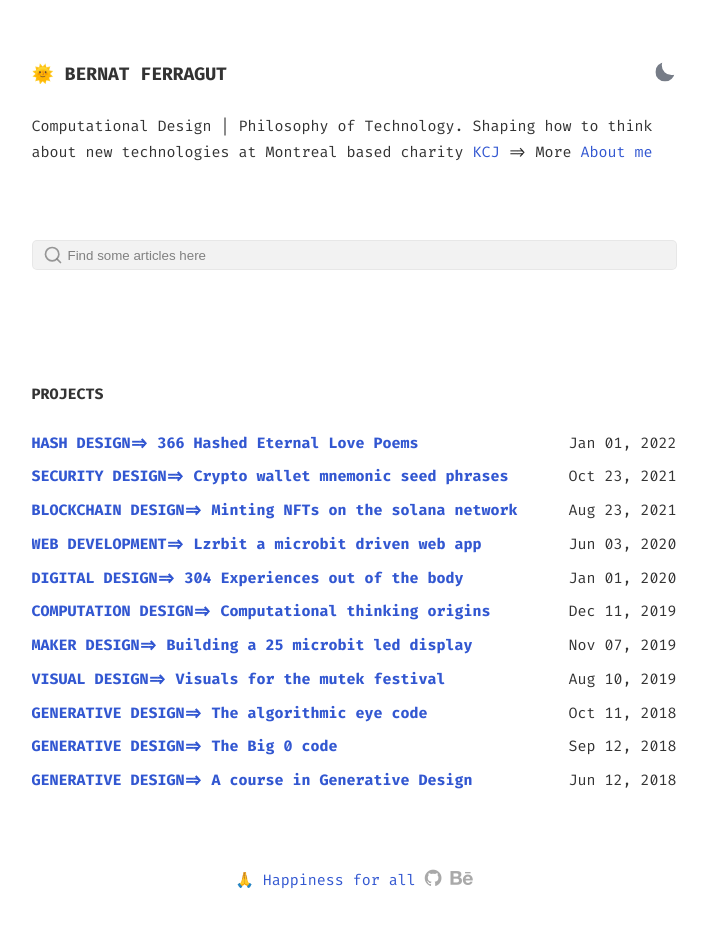
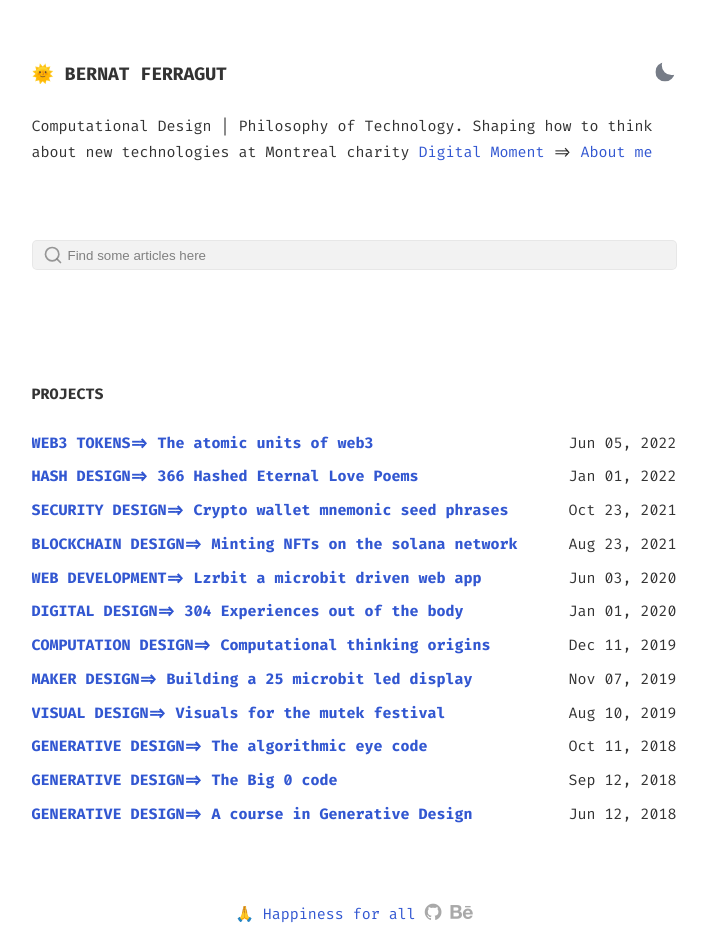
Before and after one commit to bernatferragut/WEB2, a Jekyll site: the page built from index.html, in a window 1280 px wide. Shown: the whole page, without its empty margins (286-994 px from the left). Built offline with Jekyll 4.4.1, drawn with Linux system fonts in a browser that asks for light colours; before the commit the page ends 908 px from its top, so only the background shows below that.

Commit message:
new article

```diff
--- a/about.html
+++ b/about.html
@@ -11,11 +11,11 @@ layout: about
         <li>
             <div class="direction-r">
                 <div class="flag-wrapper">
-                    <span class="flag">Learning Designer</span>
+                    <span class="flag">Technology Manager</span>
                     <span class="time-wrapper"><span class="time">2017 - 2021</span></span>
                 </div>
                 <div class="desc">
-                    Leading a team of Educational Designers to help kids,teens and adults learn ethics and how to code new technologies at <a href="https://kcj.org" target="_top">KCJ</a>
+                    Leading a team of Educational Designers to help kids,teens and adults learn ethics and how to code new technologies at <a href="https://digitalmoment.org" target="_top">Digital Moment</a>
                 </div>
             </div>
         </li>
--- a/index.html
+++ b/index.html
@@ -9,7 +9,7 @@ layout: default
         </button>
     </div>
     <div class="bio">
-        Computational Design | Philosophy of Technology. Shaping how to think about new technologies at Montreal based charity<a href="http://www.kcj.org"> KCJ</a> => More<a href="{{ site.baseurl }}/about"> About me</a>
+        Computational Design | Philosophy of Technology. Shaping how to think about new technologies at Montreal charity<a href="http://www.digitalmoment.org"> Digital Moment</a> => <a href="{{ site.baseurl }}/about"> About me</a>
         </p>
     </div>
 
```
Also changed, not shown: _posts/2022-06-05-web3-Tokens.md (added, +85 -0 lines), assets/images/art/TOKENS/Tokens-properties.png (added), assets/images/art/TOKENS/Tokens-title.png (added), assets/images/art/TOKENS/Tokens-web3.png (added).
